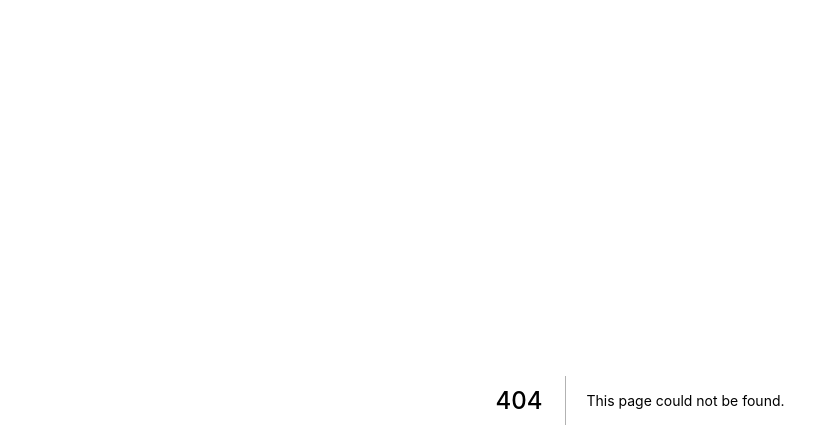
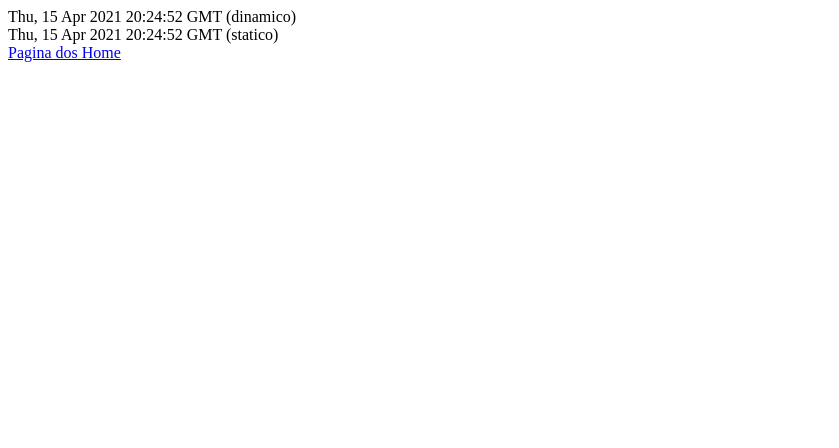
Before and after one commit to wwwbruno1981/CorretorBruno, a Next.js app: page /Carrossel in a window 1280 px wide. Before the commit this address had no page. Shown: the top 448 px of the page, without its empty margins (0-839 px from the left). Built offline with nearby package versions, Linux system fonts and the light colour scheme.

Commit message:
static e dinamic

```diff
--- /dev/null
+++ b/pages/Carrossel.js
@@ -0,0 +1,34 @@
+import Link from "next/link";
+
+function Carrossel (props) {
+    const dynamicDate = new Date();
+    const dynamicDateString = dynamicDate.toGMTString();
+
+    return (
+        <>
+
+        <div>{dynamicDateString} (dinamico)</div>
+        <div>{props.staticDateString} (statico)</div>
+
+        <div>
+        <Link href="/">
+        <a>Pagina dos Home</a>
+        </Link>
+        </div>
+
+        </>
+    )
+}
+ export function getStaticProps() {
+    const staticDate = new Date();
+    const staticDateString = staticDate.toGMTString();
+
+    return {
+        props: {
+            staticDateString
+        },
+        revalidate: 1
+    }
+
+ }
+export default Carrossel
```
Also changed, not shown: pages/index.js (+8 -0 lines), 1 other file (tests, documents, lock files or other folders).
